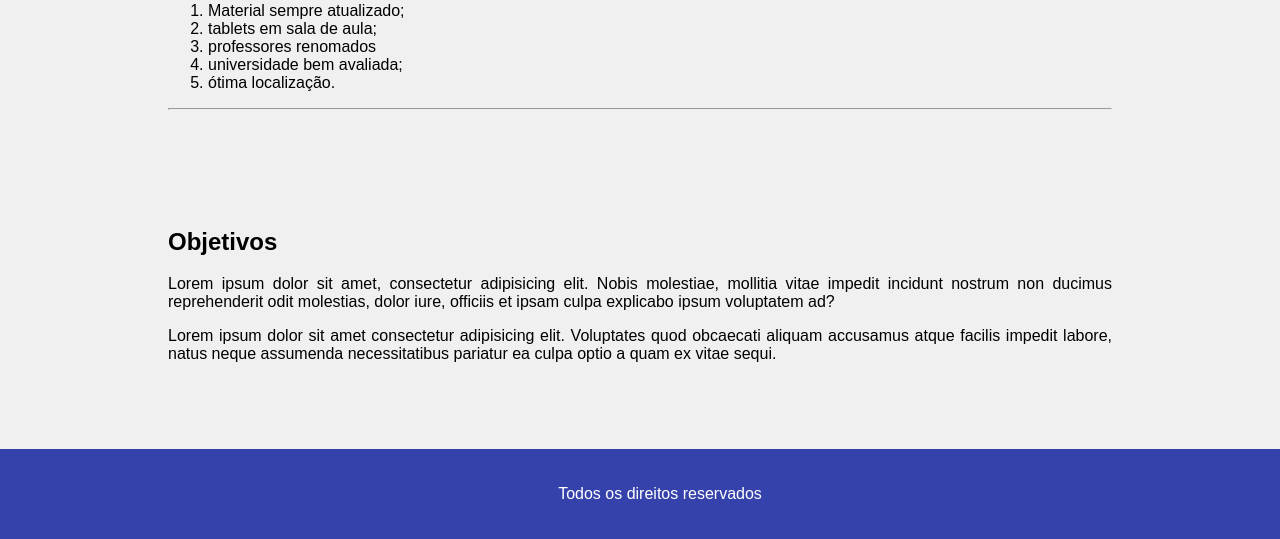
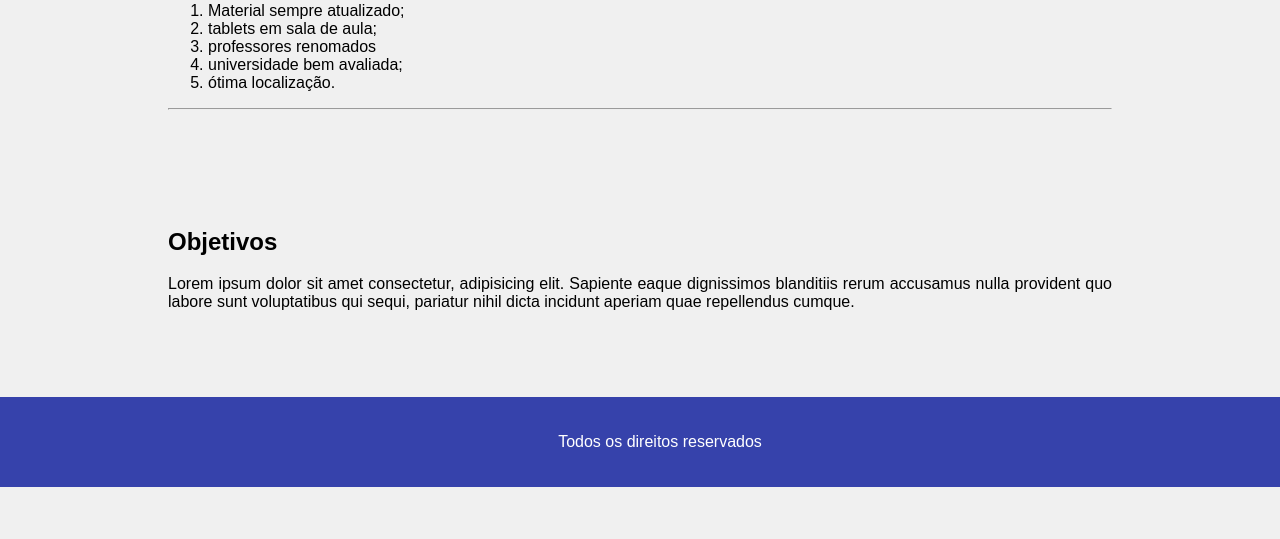
Before and after one commit to DiasJoao002/atividade-treinamento-css, a Python web app: template university/templates/sobre.html in a window 1280 px wide. Shown: the part 499-1038 px from the top of the page. After the commit the page ends 986 px from the top, so only its background shows below. Run offline with Jinja, Linux system fonts and the light colour scheme; the template is opened without the code that fills it, so the values that code supplies are empty.

Commit message:
fix: Correção texto pag Sobre

```diff
--- a/university/templates/sobre.html
+++ b/university/templates/sobre.html
@@ -39,9 +39,7 @@
 
         <div class="sobre">
             <h2>Objetivos</h2>
-                <p>Lorem ipsum dolor sit amet, consectetur adipisicing elit. Nobis molestiae, mollitia vitae impedit incidunt nostrum non ducimus reprehenderit odit molestias, dolor iure, officiis et ipsam culpa explicabo ipsum voluptatem ad?</p>
-                <p>Lorem ipsum dolor sit amet consectetur adipisicing elit. Voluptates quod obcaecati aliquam accusamus atque facilis impedit labore, natus neque assumenda necessitatibus pariatur ea culpa optio a quam ex vitae sequi.</p>
-
+            <p>Lorem ipsum dolor sit amet consectetur, adipisicing elit. Sapiente eaque dignissimos blanditiis rerum accusamus nulla provident quo labore sunt voluptatibus qui sequi, pariatur nihil dicta incidunt aperiam quae repellendus cumque.</p>
         </div>
     </section>
     <footer>
```
Also changed, not shown: 1 other file.
